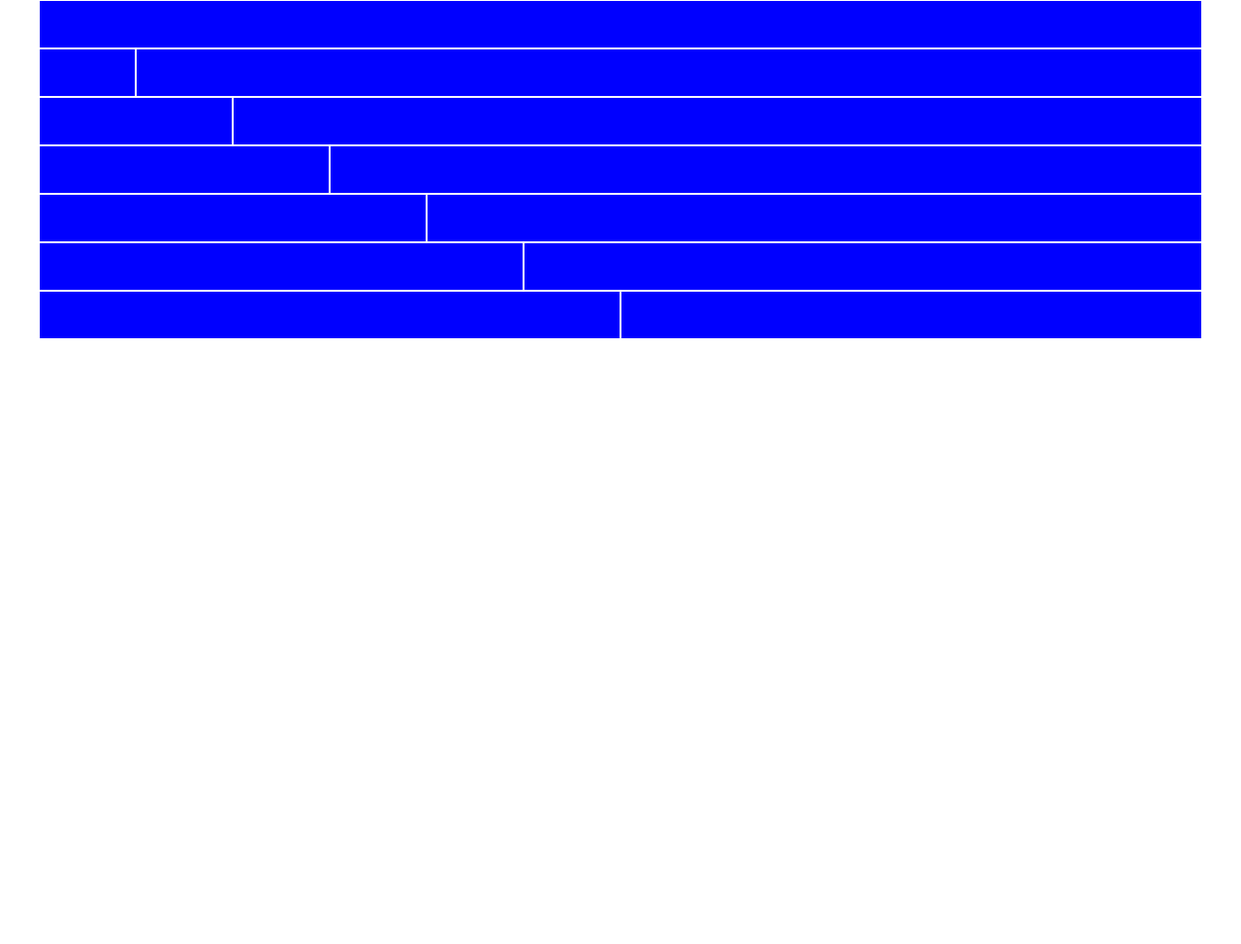
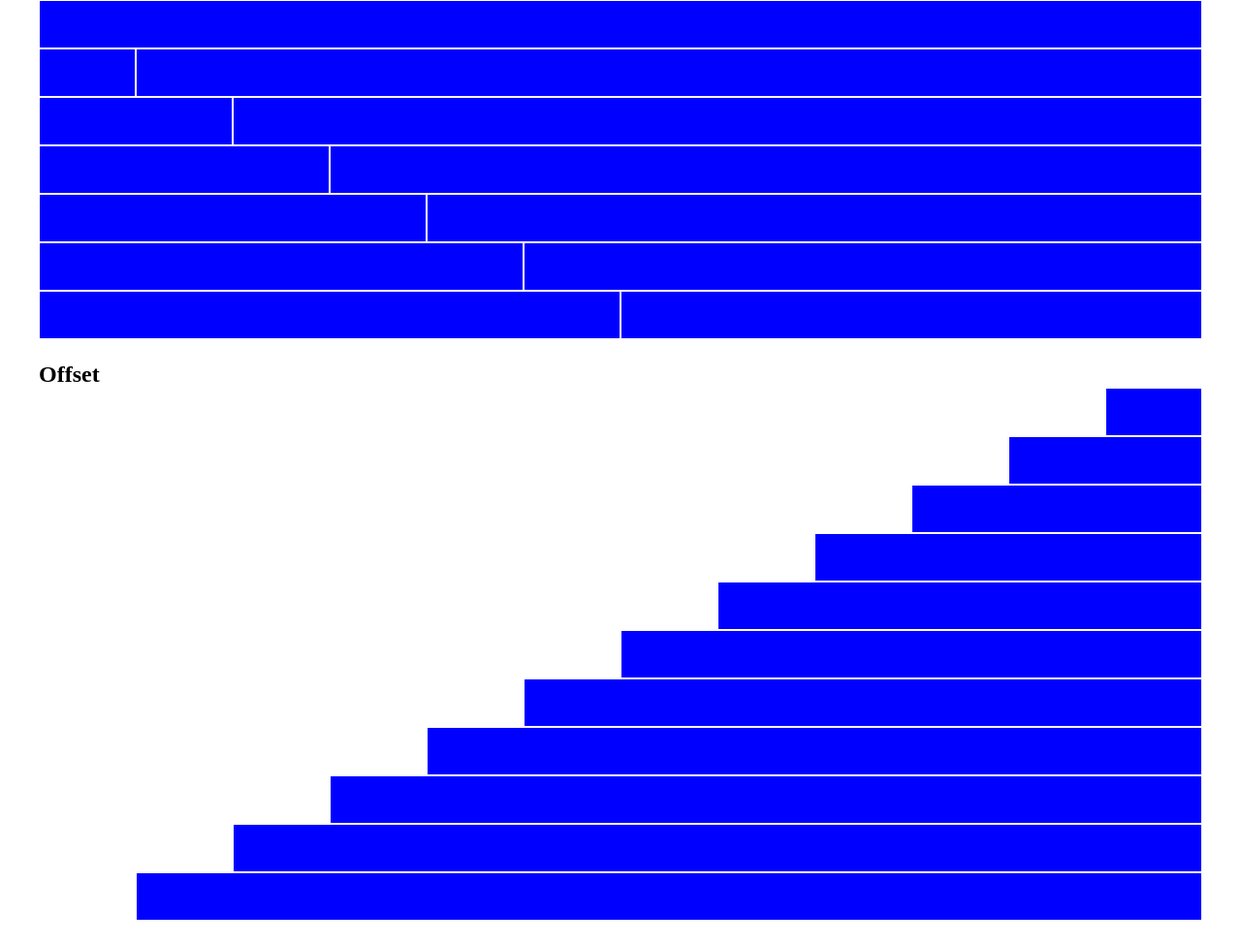
Before and after one commit to tiiaaaa/html-css-12bool, a plain HTML site: page index.html in a window 1280 px wide. Shown: the part 342-1316 px from the top of the page at 97% size. Before the commit the page ends 800 px from the top, so only its background shows below. Drawn offline with Linux system fonts and the light colour scheme.

Commit message:
completato parte delle classi con gli Offset

```diff
--- a/css/style.css
+++ b/css/style.css
@@ -1,6 +1,6 @@
 div.container{
     margin-bottom: 1.5rem;
-    background-color: bisque;
+    /* background-color: bisque; */
 }
 
 div.blue{
@@ -20,3 +20,14 @@ div.green{
     background-color: rgb(40, 212, 40);
     border: 1px solid blue;
 }
+
+div.white{
+    height: 50px;
+    position: relative;
+}
+
+h1{
+    position: absolute;
+    left: 0;
+    bottom: 0;
+}
--- a/index.html
+++ b/index.html
@@ -196,6 +196,92 @@
             </div>
         </section>
 
+        <!-- Sezione con Offset -->
+        <section class="row">
+            <div class="col">
+                <div class="white">
+                    <h1>Offset</h1>
+                </div>
+            </div>
+        </section>
+        <!-- S1 -->
+        <section class="row">
+            <!-- classe che spinge il div.blue tutto a destra -->
+            <div class="col-offset-11"></div>
+            <div class="col-1">
+                <div class="blue"></div>
+            </div>
+        </section>
+        <!-- S2 -->
+        <section class="row">
+            <div class="col-offset-10"></div>
+            <div class="col-2">
+                <div class="blue"></div>
+            </div>
+        </section>
+        <!-- S3 -->
+        <section class="row">
+            <div class="col-offset-9"></div>
+            <div class="col-3">
+                <div class="blue"></div>
+            </div>
+        </section>
+        <!-- S4 -->
+        <section class="row">
+            <div class="col-offset-8"></div>
+            <div class="col-4">
+                <div class="blue"></div>
+            </div>
+        </section>
+        <!-- S5 -->
+        <section class="row">
+            <div class="col-offset-7"></div>
+            <div class="col-5">
+                <div class="blue"></div>
+            </div>
+        </section>
+        <!-- S6 -->
+        <section class="row">
+            <div class="col-offset-6"></div>
+            <div class="col-6">
+                <div class="blue"></div>
+            </div>
+        </section>
+        <!-- S7 -->
+        <section class="row">
+            <div class="col-offset-5"></div>
+            <div class="col-7">
+                <div class="blue"></div>
+            </div>
+        </section>
+        <!-- S8 -->
+        <section class="row">
+            <div class="col-offset-4"></div>
+            <div class="col-8">
+                <div class="blue"></div>
+            </div>
+        </section>
+        <!-- S9 -->
+        <section class="row">
+            <div class="col-offset-3"></div>
+            <div class="col-9">
+                <div class="blue"></div>
+            </div>
+        </section>
+        <!-- S10 -->
+        <section class="row">
+            <div class="col-offset-2"></div>
+            <div class="col-10">
+                <div class="blue"></div>
+            </div>
+        </section>
+        <!-- S11 -->
+        <section class="row">
+            <div class="col-offset-1"></div>
+            <div class="col-11">
+                <div class="blue"></div>
+            </div>
+        </section>
     </div>
 
 </body>
```
